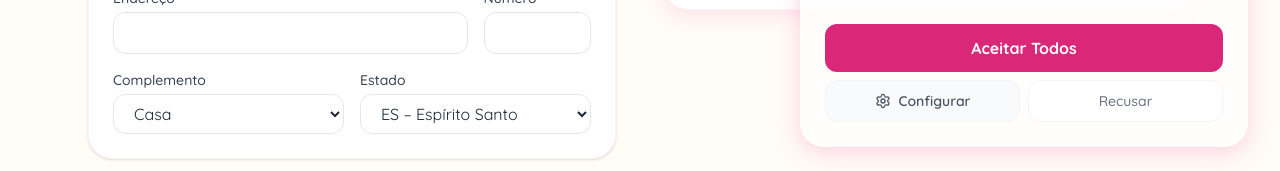
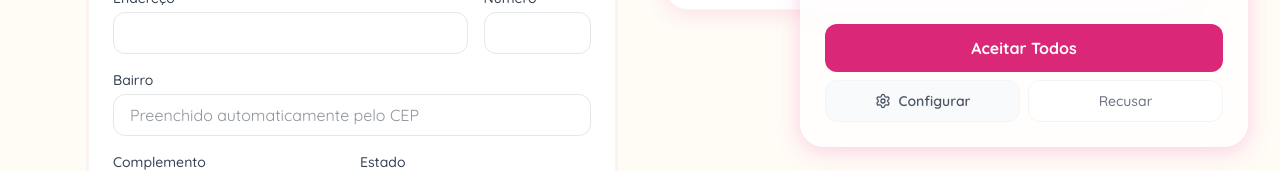
Before and after one commit to alexandrexfranco/DeiaArtLacos, a React (Vite) app: page /checkout in a window 1280 px wide. Shown: the part 629-800 px from the top of the page. Built offline with nearby package versions, Linux system fonts and the light colour scheme; no server answers; the database is empty.

Commit message:
feat: add bairro field to checkout form with ViaCEP auto-fill and WhatsApp message

```diff
--- a/src/contexts/AuthContext.tsx
+++ b/src/contexts/AuthContext.tsx
@@ -13,6 +13,7 @@ export interface AppUser {
     cep?: string;
     endereco?: string;
     numero?: string;
+    bairro?: string;
     complemento?: string;
     cidade?: string;
     estado?: string;
--- a/src/pages/Checkout.tsx
+++ b/src/pages/Checkout.tsx
@@ -17,6 +17,7 @@ export default function Checkout() {
         cep: '',
         address: '',
         number: '',
+        bairro: '',
         complement: 'Casa',
         city: '',
         state: 'ES',
@@ -33,6 +34,7 @@ export default function Checkout() {
                 cep: user.cep || prev.cep,
                 address: user.endereco || prev.address,
                 number: user.numero || prev.number,
+                bairro: user.bairro || prev.bairro,
                 complement: user.complemento || 'Casa',
                 city: user.cidade || prev.city,
                 state: user.estado || 'ES',
@@ -52,6 +54,7 @@ export default function Checkout() {
             setFormData(prev => ({
                 ...prev,
                 address: data.logradouro || prev.address,
+                bairro: data.bairro || prev.bairro,
                 city: data.localidade || prev.city,
                 state: data.uf || prev.state,
             }));
@@ -125,6 +128,7 @@ export default function Checkout() {
         message += `\n💰 *Total:* ${new Intl.NumberFormat('pt-BR', { style: 'currency', currency: 'BRL' }).format(total)}\n\n`;
         message += `📍 *Endereço de Entrega:*\n`;
         message += `${formData.address}, ${formData.number}\n`;
+        if (formData.bairro) message += `Bairro: ${formData.bairro}\n`;
         if (formData.complement) message += `${formData.complement}\n`;
         message += `${formData.city} - ${formData.state}\n`;
         message += `CEP: ${formData.cep}\n\n`;
@@ -175,6 +179,7 @@ export default function Checkout() {
                 cep: formData.cep,
                 endereco: formData.address,
                 numero: formData.number,
+                bairro: formData.bairro,
                 complemento: formData.complement,
                 cidade: formData.city,
                 estado: formData.state
@@ -313,6 +318,17 @@ export default function Checkout() {
                                             className="w-full px-4 py-2 rounded-xl border border-gray-200 focus:outline-none focus:ring-2 focus:ring-pink-300"
                                         />
                                     </div>
+                                </div>
+                                <div>
+                                    <label className="block text-sm font-medium text-gray-700 mb-1">Bairro</label>
+                                    <input
+                                        type="text"
+                                        name="bairro"
+                                        value={formData.bairro}
+                                        onChange={handleInputChange}
+                                        placeholder="Preenchido automaticamente pelo CEP"
+                                        className="w-full px-4 py-2 rounded-xl border border-gray-200 focus:outline-none focus:ring-2 focus:ring-pink-300"
+                                    />
                                 </div>
                                 <div className="grid grid-cols-2 gap-4">
                                     <div>
```
